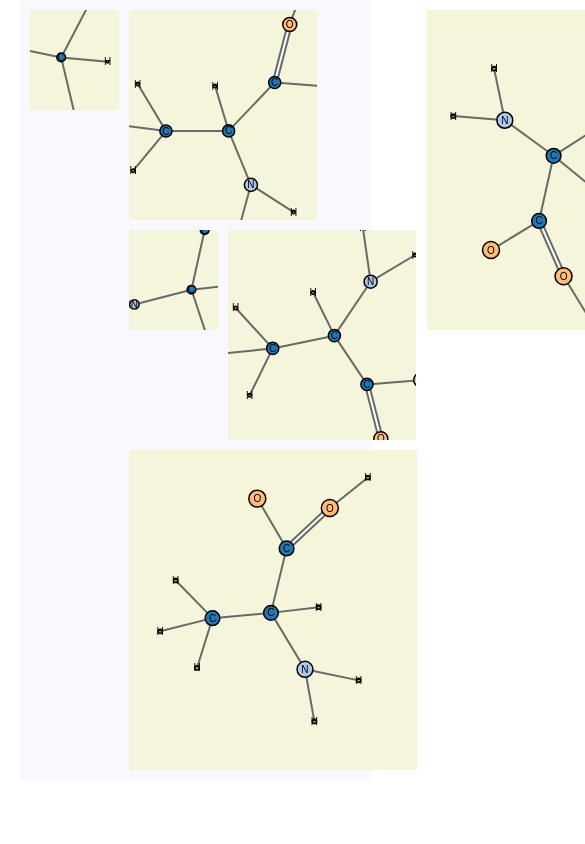
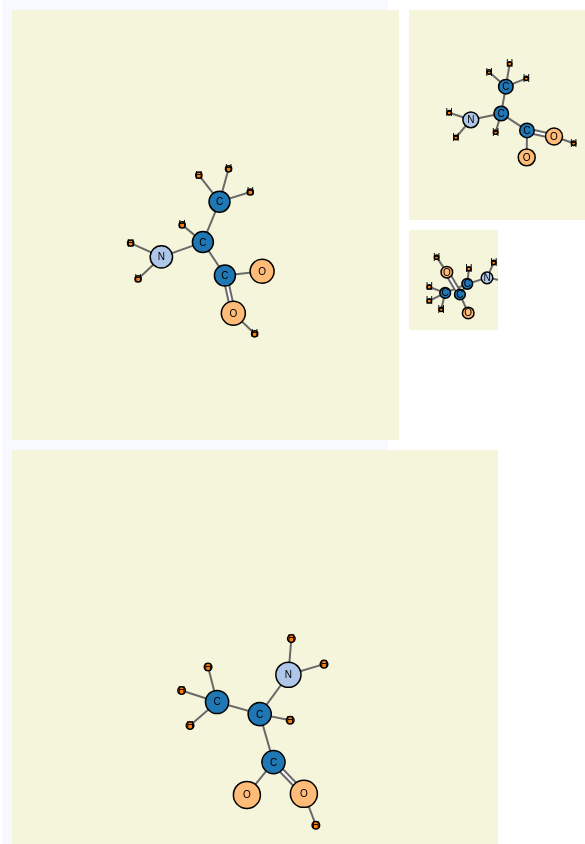
Before and after one commit to tetsuyac/d3Mol, a React (Create React App) app: page / in a window 390 px wide. Shown: the top 844 px of the page, 585 px wide, since content can reach past the window. Built offline with nearby package versions, Linux system fonts and the light colour scheme.

Commit message:
mol graphs responsive to panes

```diff
--- a/src/App.css
+++ b/src/App.css
@@ -23,7 +23,7 @@
   to { transform: rotate(360deg); }
 }
 #root {
-    width: 90%;
+    width: 99%;
     margin: 0 auto;
     background-color: ghostwhite;
 }
--- a/src/Components/D3Mol.js
+++ b/src/Components/D3Mol.js
@@ -5,30 +5,33 @@ import d3 from 'd3'
 export default class D3Mol extends Component {
   constructor(props) {
     super(props)
-    this.store = {myId: props.myId, graphReady:false}
+    this.store = {myId: props.myId, graphReady: false}
     this.me = this
     this.updateDimensions = this.updateDimensions.bind(this)
   }
 
-  updateDimensions () {
+  updateDimensions() {
     this.props.resized(true)
   }
-  componentWillMount () {
+
+  componentWillMount() {
   }
 
-  componentWillUnmount () {
+  componentWillUnmount() {
   }
 
   componentDidMount() {
 //    var el = ReactDOM.findDOMNode(window.document.getElementById(this.props.myId))
-//    el.addEventListener("resize", this.updateDimensions)
+//    el.addEventListener('resize', this.updateDimensions)
     this.getGraph(this.props)
   }
 
   componentWillUpdate(nextProps, nextState) {
-    var el = ReactDOM.findDOMNode(window.document.getElementById(nextProps.myId))
-    this.store["width"] = window.getComputedStyle(ReactDOM.findDOMNode(el)).getPropertyValue("width")
-    this.store["height"] = window.getComputedStyle(ReactDOM.findDOMNode(el)).getPropertyValue("height")
+    var rt = ReactDOM.findDOMNode(window.document.getElementById('root')),
+      el = ReactDOM.findDOMNode(window.document.getElementById(nextProps.myId))
+    this.store['width'] = el.clientWidth
+    this.store['height'] = el.clientHeight
+    this.store['ratio'] = Math.min(el.clientWidth / rt.clientWidth, el.clientHeight / rt.clientHeight)
   }
 
   componentDidUpdate(prevProps, prevState) {
@@ -36,7 +39,7 @@ export default class D3Mol extends Component {
 
   getGraph(props) {
     var me = this.me, ct = 1
-    fetch("graph.json")
+    fetch('graph.json')
       .then(response => response.json())
       .then(json => {
         var graph = putGraph()
@@ -44,10 +47,10 @@ export default class D3Mol extends Component {
           if (!--ct) {
             clearInterval(td)
           }
-          me.store["graph"] = graph.next().value
-          me.store["graphReady"] = true
+          me.store['graph'] = graph.next().value
+          me.store['graphReady'] = true
           me.forceUpdate()
-          console.log("getGraph graphReady: " + me.props.myId)
+          console.log('getGraph graphReady: ' + me.props.myId)
         }, 2000)
 
         function* putGraph() {
@@ -72,11 +75,11 @@ export default class D3Mol extends Component {
   }
 
   renderLoading() {
-    return <div className="status">Loading Graph Data...</div>
+    return <div className='status'>Loading Graph Data...</div>
   }
 
   renderProcessing() {
-    return <div className="status">Processing Graph Data...</div>
+    return <div className='status'>Processing Graph Data...</div>
   }
 
   renderError() {
@@ -88,21 +91,21 @@ export default class D3Mol extends Component {
   }
 
   d3Mol() {
-    var width = parseInt(this.store.width,10), height = parseInt(this.store.height,10)
+    var width = parseInt(this.store.width, 10), height = parseInt(this.store.height, 10),
+      _radix = 10, _range = 24, _ratio = this.store.ratio,
+      color = d3.scale.category20(), sel = `div[id=${this.props.myId}]`
 
-    console.log(`width: ${width} height: ${height}`)
+    function radius(size) { // refined ratio modulation
+      return (d3.scale.sqrt().domain([0, 12 * _radix]).range([0, _range]))(Math.ceil(size * _radix * _ratio))
+    }
 
-    var pane = Math.ceil(Math.min(width, height) / 4), draw = Math.ceil(pane / 4)
-    var color = d3.scale.category20(), radius = d3.scale.sqrt().domain([0,pane]).range([0, draw])
-    var sel = 'div[id="' + this.props.myId + '"]'
-
-    console.log(`sel: ${sel}`)
+    console.log(`width: ${width} height: ${height} sel: ${sel}`)
 
     var svg = d3.select(sel).append('svg').attr('width', width).attr('height', height)
 
-    var force = d3.layout.force().size([width, height]).charge(-400).linkDistance(function (d) {
-        return radius(d.source.size) + radius(d.target.size) + 20
-      })
+    var force = d3.layout.force().size([width, height]).charge(Math.ceil(-1000 * _ratio)).linkDistance(function (d) {
+      return radius(d.source.size) + radius(d.target.size)
+    })
 
     force.nodes(this.store.graph.nodes).links(this.store.graph.links).on('tick', tick).start()
 
--- a/src/Components/MolGrid.js
+++ b/src/Components/MolGrid.js
@@ -10,12 +10,12 @@ export default class MolGrid extends Component {
     super(props)
     this.state = {resized:false}
     this.layout = [
-      {i: 'a', x: 0, y: 0, w: 1, h: 1, maxW: 4, maxH: 4, isResizable: false},
-      {i: 'b', x: 1, y: 0, w: 2, h: 2, maxW: 4, maxH: 4, isResizable: false},
-      {i: 'c', x: 2, y: 0, w: 2, h: 2, maxW: 4, maxH: 4, isResizable: false},
-      {i: 'd', x: 4, y: 0, w: 3, h: 3, maxW: 4, maxH: 4, isResizable: false},
-      {i: 'e', x: 1, y: 1, w: 1, h: 1, maxW: 4, maxH: 4, isResizable: false},
-      {i: 'f', x: 1, y: 2, w: 3, h: 3, maxW: 4, maxH: 4, isResizable: false}
+      {i: 'a', x:  0, y: 0, w: 4, h: 4, maxW: 4, maxH: 4, isResizable: false},
+      {i: 'b', x:  4, y: 0, w: 2, h: 2, maxW: 4, maxH: 4, isResizable: false},
+      {i: 'c', x:  6, y: 0, w: 3, h: 3, maxW: 4, maxH: 4, isResizable: false},
+      {i: 'd', x:  4, y: 2, w: 1, h: 1, maxW: 4, maxH: 4, isResizable: false},
+      {i: 'e', x:  0, y: 4, w: 5, h: 5, maxW: 5, maxH: 5, isResizable: false},
+      {i: 'f', x:  5, y: 4, w: 12, h: 12, maxW: 12, maxH: 12, isResizable: false}
     ];
     this.resized = this.resized.bind(this)
     this.molGridStyle = molGridStyle
```
Also changed, not shown: 1 other file (tests, documents, lock files or other folders).
